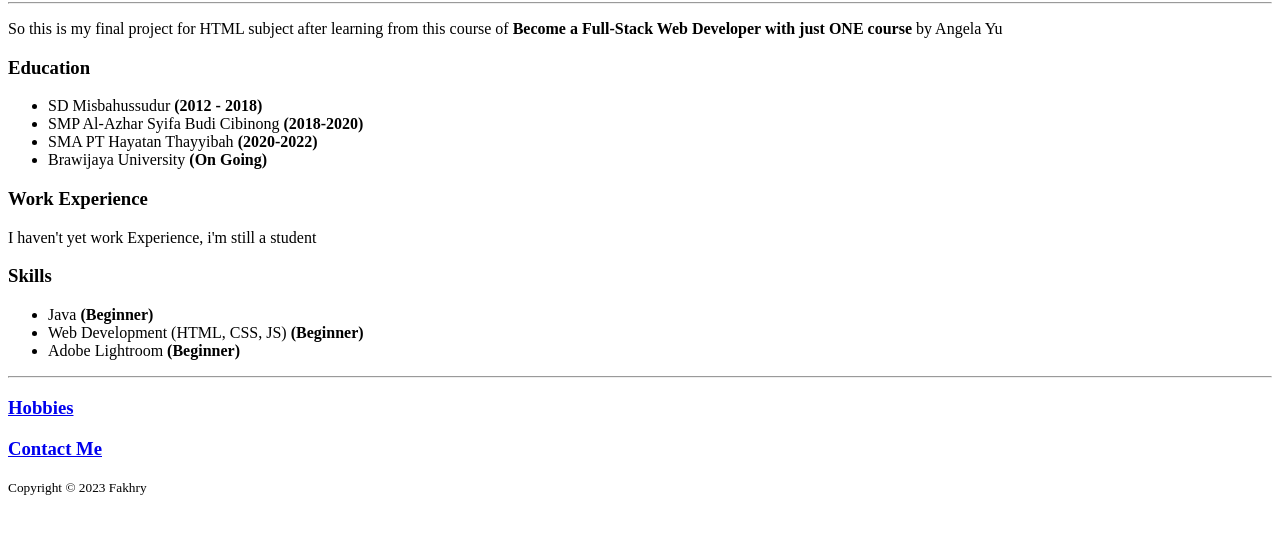
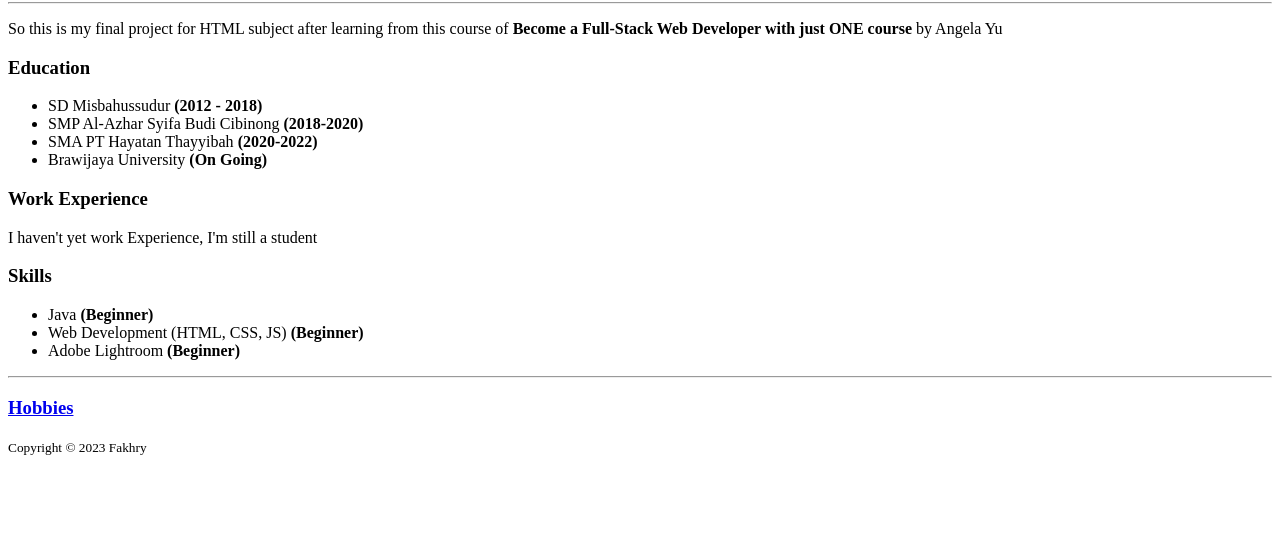
Before and after one commit to Fakhry224/Capstone-Project, a plain HTML site: page index.html in a window 1280 px wide. Shown: the part 78-612 px from the top of the page. Drawn offline with Linux system fonts and the light colour scheme.

Commit message:
Update index.html

```diff
--- a/index.html
+++ b/index.html
@@ -21,7 +21,7 @@
       <li>Brawijaya University <b>(On Going)</b></li>
     </ul>
     <h3>Work Experience</h3>
-    <p>I haven't yet work Experience, i'm still a student</p>
+    <p>I haven't yet work Experience, I'm still a student</p>
     <h3>Skills</h3>
     <ul>
       <li>Java <b>(Beginner)</b></li>
@@ -30,7 +30,7 @@
     </ul>
     <hr />
     <h3><a href="public/hobbies.html">Hobbies</a></h3>
-    <h3><a href="public/contact.html">Contact Me</a></h3>
+
     <footer>
       <small> Copyright © 2023 Fakhry </small>
     </footer>
```
